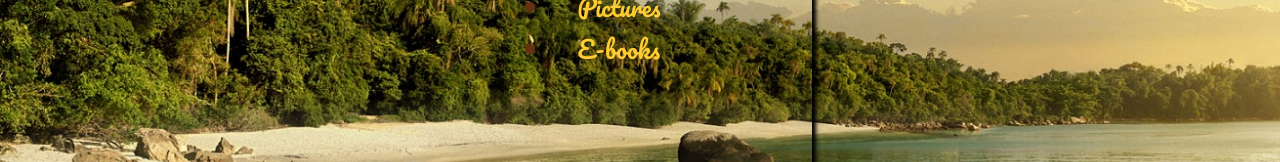
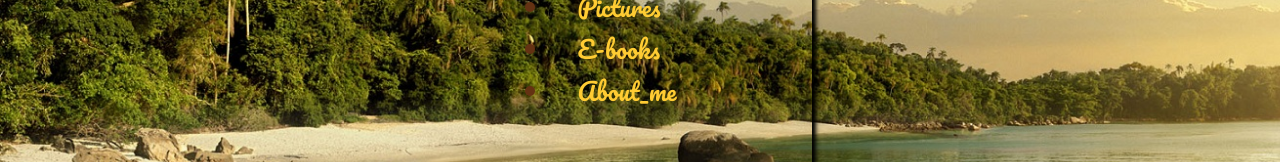
Before and after one commit to anindyamanna/anindyamanna.github.io, a plain HTML site: page index.html in a window 1280 px wide. Shown: the part 376-538 px from the top of the page. Drawn offline with Linux system fonts and the light colour scheme.

Commit message:
about me added

```diff
--- a/index.html
+++ b/index.html
@@ -23,6 +23,7 @@
 			<li class="links">&nbsp;&nbsp;&nbsp;&nbsp;<a href="pages/Guitar.html" target="_blank">Guitar Riffs</a></li>
 			<li class="links">&nbsp;&nbsp;&nbsp;&nbsp;<a href="pages/Pictures.html" target="_blank">Pictures</a></li>
 			<li class="links">&nbsp;&nbsp;&nbsp;&nbsp;<a href="pages/E-books.html" target="_blank">E-books</a></li>
+			<li class="links">&nbsp;&nbsp;&nbsp;&nbsp;<a href="pages/About_me.html" target="_blank">About_me</a></li>
 		</ul></div>
 
 	</p>
```
Also changed, not shown: pages/About_me.html (added, +2 -0 lines).
